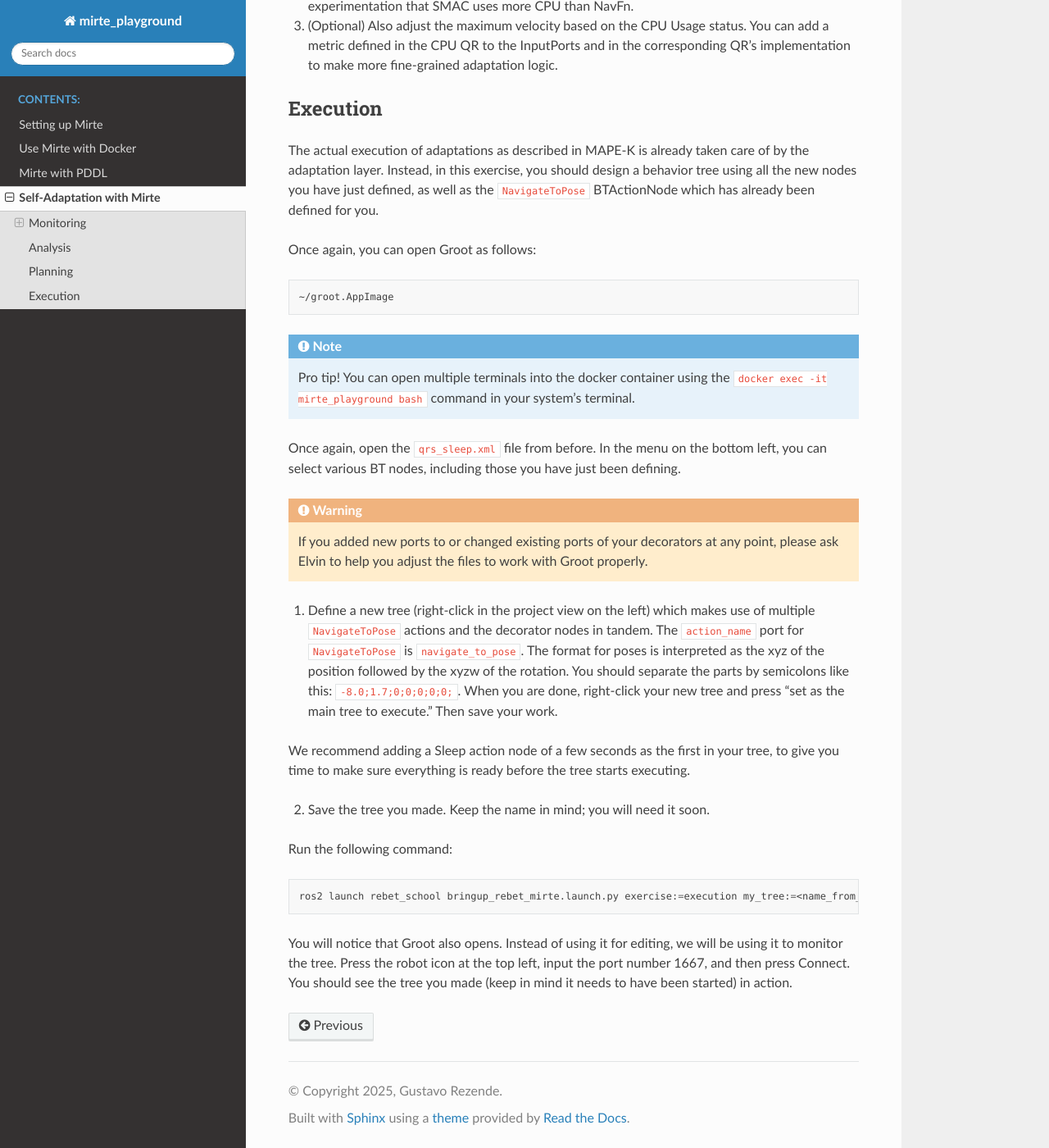
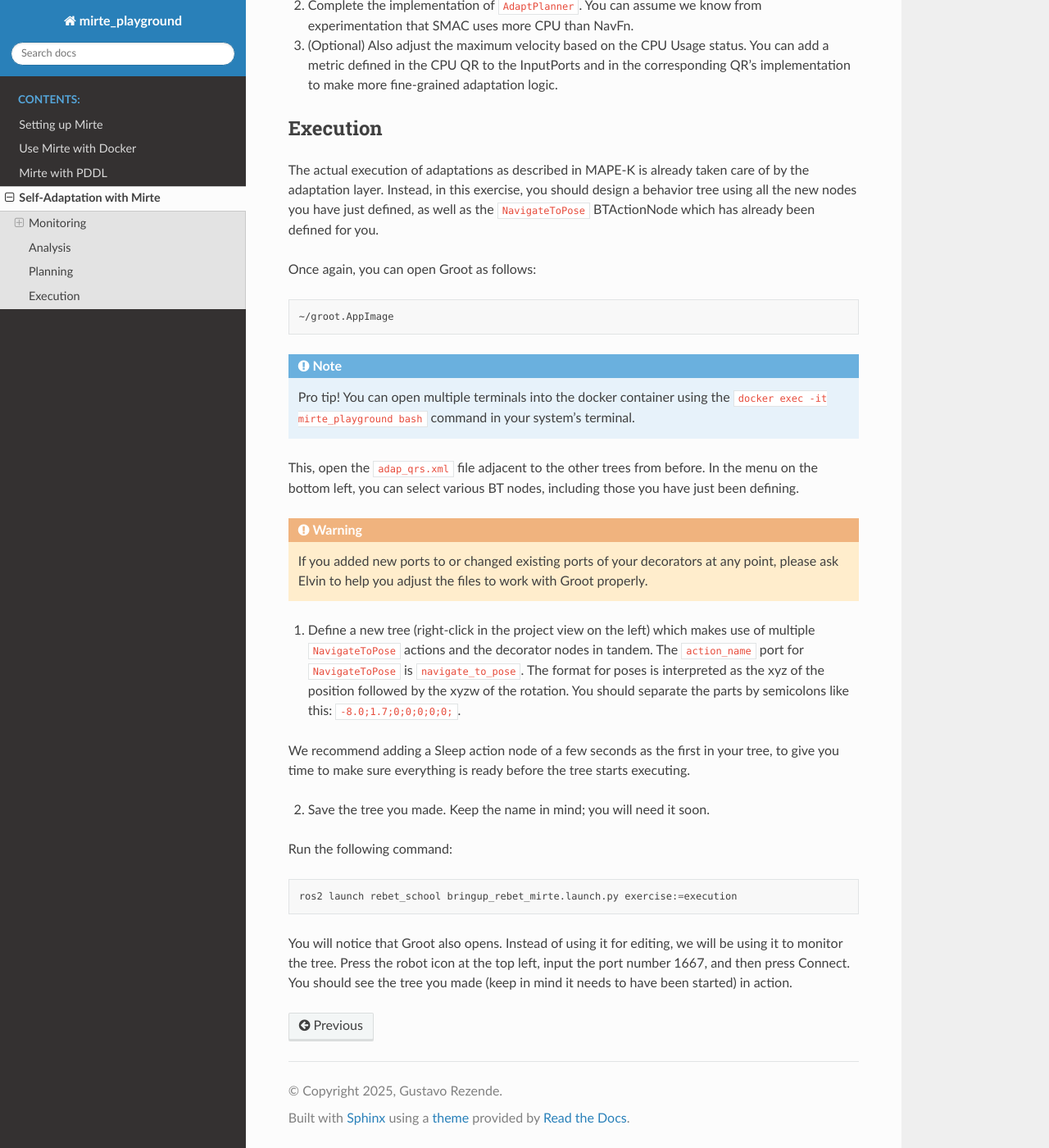
Before and after one commit to kas-lab/mirte_playground, a Sphinx documentation site: the page built from docs/source/mirte_rebet.md, in a window 1280 px wide and 1400 px high, scrolled down 3405 px. Shown: the whole window at 82% size. Built offline with Sphinx 7.4.7 and the Read the Docs theme 3.1.0, drawn with Linux system fonts in a browser that asks for light colours; some of the changed text lies outside the part shown.

````diff
--- a/docs/source/mirte_rebet.md
+++ b/docs/source/mirte_rebet.md
@@ -101,13 +101,13 @@ Once again, you can open Groot as follows:
 Pro tip! You can open multiple terminals into the docker container using the `docker exec -it mirte_playground bash` command in your system's terminal.
 ```
 
-Once again, open the `qrs_sleep.xml` file from before. In the menu on the bottom left, you can select various BT nodes, including those you have just been defining.
+This, open the `adap_qrs.xml` file adjacent to the other trees from before. In the menu on the bottom left, you can select various BT nodes, including those you have just been defining.
 
 ```{warning}
 If you added new ports to or changed existing ports of your decorators at any point, please ask Elvin to help you adjust the files to work with Groot properly.
 ```
 
-1. Define a new tree (right-click in the project view on the left) which makes use of multiple `NavigateToPose` actions and the decorator nodes in tandem. The `action_name` port for `NavigateToPose` is `navigate_to_pose`. The format for poses is interpreted as the xyz of the position followed by the xyzw of the rotation. You should separate the parts by semicolons like this: `-8.0;1.7;0;0;0;0;0;`. When you are done, right-click your new tree and press "set as the main tree to execute." Then save your work.
+1. Define a new tree (right-click in the project view on the left) which makes use of multiple `NavigateToPose` actions and the decorator nodes in tandem. The `action_name` port for `NavigateToPose` is `navigate_to_pose`. The format for poses is interpreted as the xyz of the position followed by the xyzw of the rotation. You should separate the parts by semicolons like this: `-8.0;1.7;0;0;0;0;0;`.
 
 We recommend adding a Sleep action node of a few seconds as the first in your tree, to give you time to make sure everything is ready before the tree starts executing.
 
@@ -116,7 +116,7 @@ We recommend adding a Sleep action node of a few seconds as the first in your tr
 Run the following command:
 
 ```bash
-ros2 launch rebet_school bringup_rebet_mirte.launch.py exercise:=execution my_tree:=<name_from_step_2>
+ros2 launch rebet_school bringup_rebet_mirte.launch.py exercise:=execution
 ```
 
 You will notice that Groot also opens. Instead of using it for editing, we will be using it to monitor the tree. Press the robot icon at the top left, input the port number 1667, and then press Connect. You should see the tree you made (keep in mind it needs to have been started) in action.
````
Also changed, not shown: other parts of docs/source/mirte_rebet.md (+2 -2 lines), README.md (+8 -1 lines), 2 other files.
